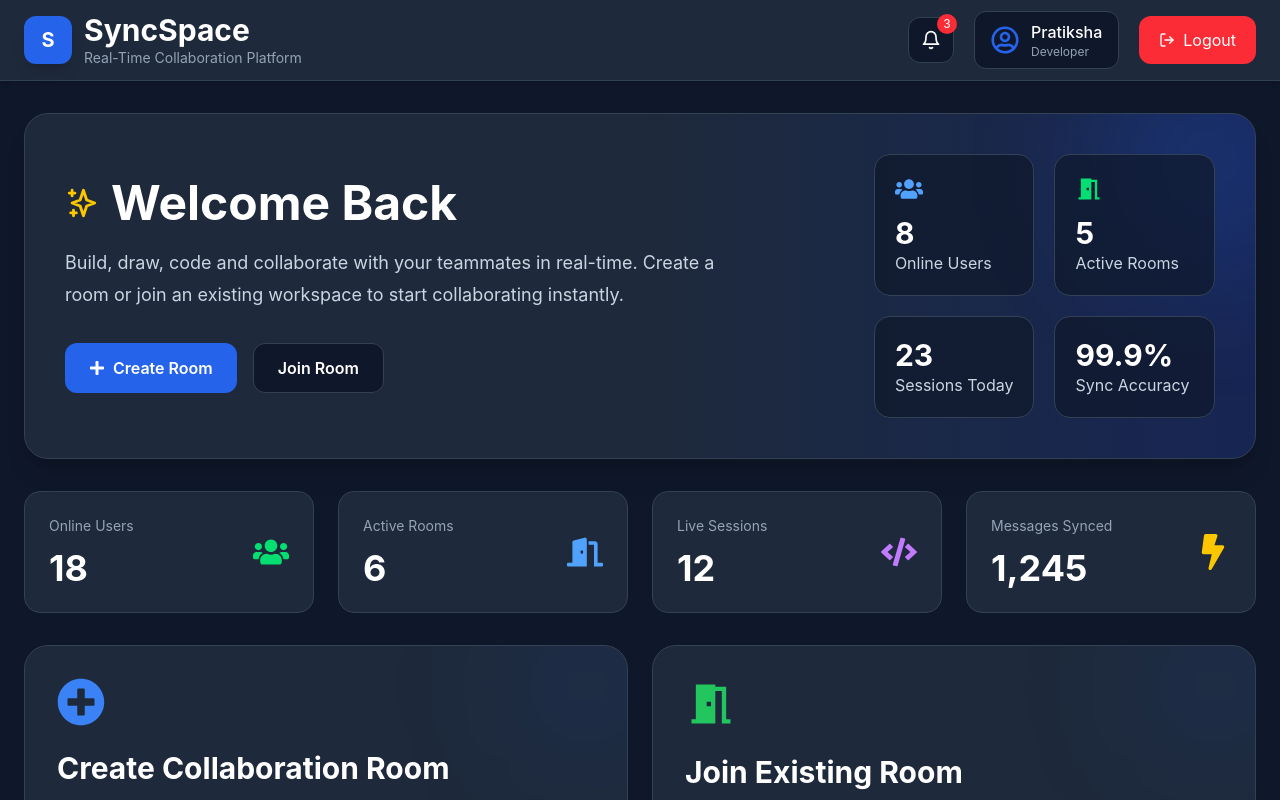
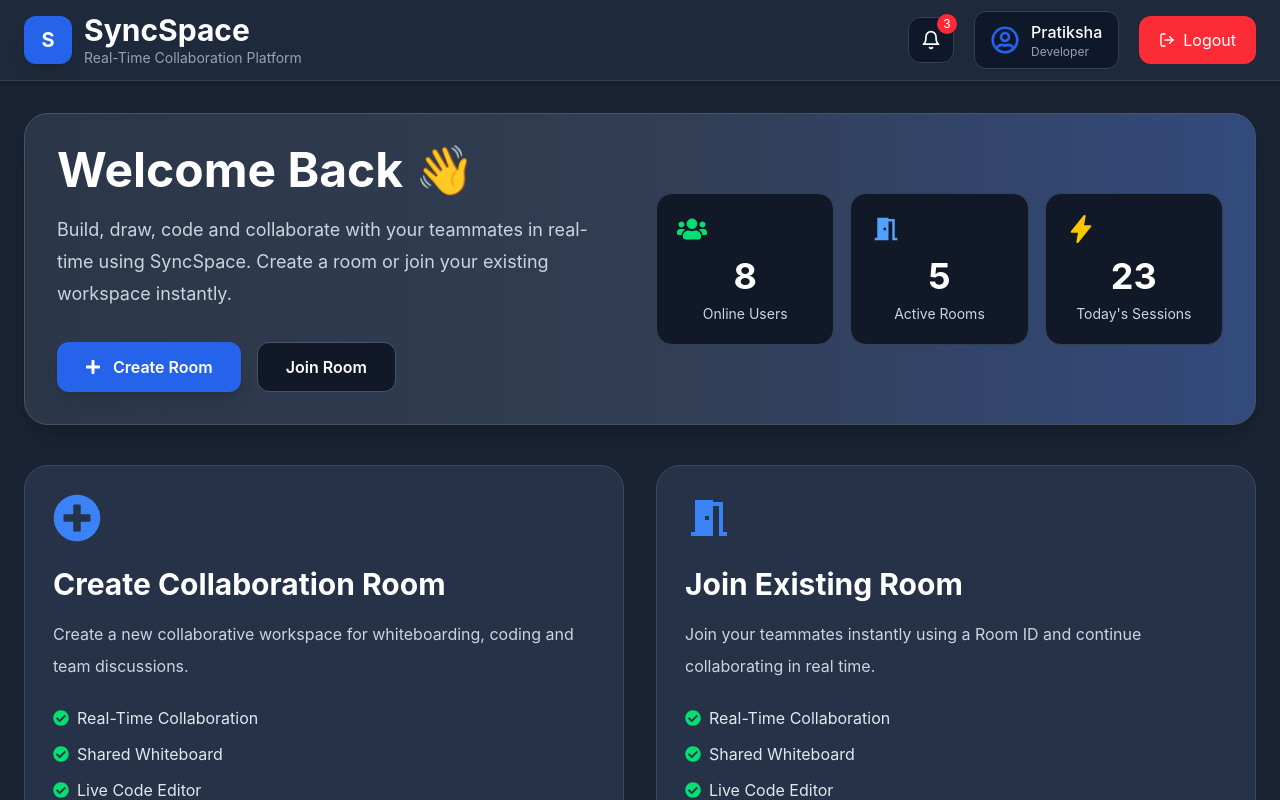
Before and after one commit to chandancoder-dev/syncspace-team14, a React (Vite) app in the folder client/: page /dashboard in a window 1280 px wide. Shown: the top 800 px of the page. Built offline with nearby package versions, Linux system fonts and the light colour scheme.

Commit message:
Updated Dashboard UI

```diff
--- a/client/src/components/ActionCard.jsx
+++ b/client/src/components/ActionCard.jsx
@@ -1,151 +1,79 @@
-import { useNavigate } from "react-router-dom";
-
-import {
-  FaPlusCircle,
-  FaCheckCircle,
-  FaArrowRight,
-} from "react-icons/fa";
-
-import { MdMeetingRoom } from "react-icons/md";
+import { FaArrowRight, FaCheckCircle } from "react-icons/fa";
 
 export default function ActionCard({
   title,
   description,
   button,
+  icon,
 }) {
-  const navigate = useNavigate();
-
-  const handleClick = () => {
-    if (button === "Create Room") {
-      navigate("/create-room");
-    } else {
-      navigate("/join-room");
-    }
-  };
-
-  const isCreate = button === "Create Room";
-
   return (
     <div
       className="
-        group
-        relative
-        overflow-hidden
+      bg-[#263247]
+      border
+      border-[#3B4A63]
       rounded-3xl
-        border
-        border-[#334155]
-        bg-[#1E293B]
-        p-8
+      p-7
       transition-all
       duration-300
       hover:-translate-y-2
       hover:border-[#2563EB]
-        hover:shadow-2xl
+      hover:shadow-xl
+      hover:shadow-blue-500/20
     "
     >
-      {/* Glow Effect */}
-      <div className="absolute -top-10 -right-10 h-40 w-40 rounded-full bg-[#2563EB]/10 blur-3xl"></div>
-
-      <div className="relative z-10">
-
-        {/* Icon */}
-        <div className="mb-6">
-
-          {isCreate ? (
-            <FaPlusCircle
-              size={48}
-              className="text-[#3B82F6]"
-            />
-          ) : (
-            <MdMeetingRoom
-              size={52}
-              className="text-[#22C55E]"
-            />
-          )}
-
+      <div className="text-5xl mb-6 text-[#3B82F6]">
+        {icon}
       </div>
 
-        {/* Title */}
-
       <h2 className="text-3xl font-bold text-white">
-
         {title}
-
       </h2>
 
-        {/* Description */}
-
-        <p className="mt-4 text-[#CBD5E1] leading-7">
-
+      <p className="text-[#CBD5E1] mt-4 leading-8">
         {description}
-
       </p>
 
-        {/* Features */}
+      <div className="space-y-3 mt-6 text-[#E2E8F0]">
 
-        <div className="mt-8 space-y-3">
-
-          <div className="flex items-center gap-3">
-
+        <div className="flex items-center gap-2">
           <FaCheckCircle className="text-green-400" />
-
-            <span className="text-[#CBD5E1]">
           Real-Time Collaboration
-            </span>
-
         </div>
 
-          <div className="flex items-center gap-3">
-
+        <div className="flex items-center gap-2">
           <FaCheckCircle className="text-green-400" />
-
-            <span className="text-[#CBD5E1]">
           Shared Whiteboard
-            </span>
-
         </div>
 
-          <div className="flex items-center gap-3">
-
+        <div className="flex items-center gap-2">
           <FaCheckCircle className="text-green-400" />
-
-            <span className="text-[#CBD5E1]">
           Live Code Editor
-            </span>
-
         </div>
 
       </div>
 
-        {/* Button */}
-
       <button
-          onClick={handleClick}
         className="
-            mt-10
+        w-full
+        mt-8
+        bg-[#2563EB]
+        hover:bg-[#1D4ED8]
+        py-4
+        rounded-xl
+        text-white
+        font-semibold
         flex
-            w-full
+        justify-center
         items-center
-            justify-center
-            gap-3
-            rounded-xl
-            bg-[#2563EB]
-            px-6
-            py-4
-            text-lg
-            font-semibold
-            text-white
+        gap-2
         transition-all
-            duration-300
-            hover:bg-[#1D4ED8]
       "
       >
         {button}
 
         <FaArrowRight />
       </button>
-
-      </div>
     </div>
   );
 }
--- a/client/src/components/WelcomeCard.jsx
+++ b/client/src/components/WelcomeCard.jsx
@@ -1,103 +1,102 @@
 import { FaPlus, FaUsers } from "react-icons/fa";
 import { MdMeetingRoom } from "react-icons/md";
-import { HiOutlineSparkles } from "react-icons/hi";
+import { IoFlash } from "react-icons/io5";
 import { useNavigate } from "react-router-dom";
 
 export default function WelcomeCard() {
   const navigate = useNavigate();
 
-  const handleCreateRoom = () => {
-    navigate("/create-room");
-  };
-
-  const handleJoinRoom = () => {
-    navigate("/join-room");
-  };
+  const stats = [
+    {
+      title: "Online Users",
+      value: "8",
+      icon: <FaUsers />,
+      color: "text-green-400",
+    },
+    {
+      title: "Active Rooms",
+      value: "5",
+      icon: <MdMeetingRoom />,
+      color: "text-blue-400",
+    },
+    {
+      title: "Today's Sessions",
+      value: "23",
+      icon: <IoFlash />,
+      color: "text-yellow-400",
+    },
+  ];
 
   return (
     <div
       className="
-        relative
-        overflow-hidden
       rounded-3xl
+      bg-gradient-to-r
+      from-[#2B3648]
+      via-[#313D52]
+      to-[#334A7D]
       border
-        border-[#334155]
-        bg-linear-to-r
-        from-[#1E293B]
-        via-[#1E293B]
-        to-[#172554]
-        p-10
+      border-[#475569]
+      p-8
       shadow-xl
     "
     >
-      {/* Decorative Circle */}
-      <div className="absolute -right-16 -top-16 h-56 w-56 rounded-full bg-[#2563EB]/20 blur-3xl"></div>
+      <div className="grid lg:grid-cols-2 gap-8 items-center">
 
-      <div className="relative z-10 flex flex-col lg:flex-row lg:items-center lg:justify-between gap-10">
+        {/* LEFT SECTION */}
 
-        {/* Left Section */}
         <div>
 
-          <div className="flex items-center gap-3">
+          <h1 className="text-5xl font-bold text-white">
+            Welcome Back 👋
+          </h1>
 
-            <HiOutlineSparkles
-              className="text-yellow-400"
-              size={34}
-            />
-
-            <h2 className="text-5xl font-bold text-white">
-              Welcome Back
-            </h2>
-
-          </div>
-
-          <p className="mt-5 max-w-2xl text-lg leading-8 text-[#CBD5E1]">
+          <p className="mt-5 text-lg leading-8 text-[#CBD5E1] max-w-xl">
             Build, draw, code and collaborate with your teammates in
-            real-time. Create a room or join an existing workspace to
-            start collaborating instantly.
+            real-time using SyncSpace. Create a room or join your
+            existing workspace instantly.
           </p>
 
-          {/* Buttons */}
-          <div className="mt-8 flex flex-wrap gap-4">
+          <div className="flex gap-4 mt-8 flex-wrap">
 
             <button
-              onClick={handleCreateRoom}
+              onClick={() => navigate("/create-room")}
               className="
               flex
               items-center
-                gap-2
+              gap-3
+              px-7
+              py-3
               rounded-xl
               bg-[#2563EB]
-                px-6
-                py-3
-                font-semibold
-                text-white
-                transition
-                duration-300
               hover:bg-[#1D4ED8]
               hover:scale-105
+              transition-all
+              duration-300
+              text-white
+              font-semibold
+              shadow-lg
             "
             >
               <FaPlus />
-
               Create Room
             </button>
 
             <button
-              onClick={handleJoinRoom}
+              onClick={() => navigate("/join-room")}
               className="
+              px-7
+              py-3
               rounded-xl
               border
-                border-[#334155]
-                bg-[#0F172A]
-                px-6
-                py-3
-                font-semibold
-                text-white
-                transition
-                duration-300
+              border-[#475569]
+              bg-[#111827]
               hover:border-[#2563EB]
               hover:bg-[#1E293B]
+              transition-all
+              duration-300
+              text-white
+              font-semibold
             "
             >
               Join Room
@@ -107,67 +106,45 @@ export default function WelcomeCard() {
 
         </div>
 
-        {/* Right Section */}
+        {/* RIGHT SECTION */}
 
-        <div className="grid grid-cols-2 gap-5">
+        <div className="grid grid-cols-3 gap-4">
 
-          <div className="rounded-2xl bg-[#0F172A]/70 p-5 border border-[#334155]">
+          {stats.map((item) => (
 
-            <FaUsers
-              className="text-blue-400 mb-3"
-              size={28}
-            />
+            <div
+              key={item.title}
+              className="
+              bg-[#111827]
+              rounded-2xl
+              border
+              border-[#334155]
+              p-5
+              text-center
+              hover:border-[#2563EB]
+              hover:-translate-y-1
+              hover:shadow-lg
+              hover:shadow-blue-500/20
+              transition-all
+              duration-300
+            "
+            >
 
-            <h3 className="text-3xl font-bold text-white">
-              8
-            </h3>
+              <div className={`text-3xl mb-3 ${item.color}`}>
+                {item.icon}
+              </div>
 
-            <p className="text-[#CBD5E1]">
-              Online Users
+              <h2 className="text-4xl font-bold text-white">
+                {item.value}
+              </h2>
+
+              <p className="text-sm text-[#CBD5E1] mt-2">
+                {item.title}
               </p>
 
             </div>
 
-          <div className="rounded-2xl bg-[#0F172A]/70 p-5 border border-[#334155]">
-
-            <MdMeetingRoom
-              className="text-green-400 mb-3"
-              size={28}
-            />
-
-            <h3 className="text-3xl font-bold text-white">
-              5
-            </h3>
-
-            <p className="text-[#CBD5E1]">
-              Active Rooms
-            </p>
-
-          </div>
-
-          <div className="rounded-2xl bg-[#0F172A]/70 p-5 border border-[#334155]">
-
-            <h3 className="text-3xl font-bold text-white">
-              23
-            </h3>
-
-            <p className="text-[#CBD5E1]">
-              Sessions Today
-            </p>
-
-          </div>
-
-          <div className="rounded-2xl bg-[#0F172A]/70 p-5 border border-[#334155]">
-
-            <h3 className="text-3xl font-bold text-white">
-              99.9%
-            </h3>
-
-            <p className="text-[#CBD5E1]">
-              Sync Accuracy
-            </p>
-
-          </div>
+          ))}
 
         </div>
 
--- a/client/src/pages/Dashboard.jsx
+++ b/client/src/pages/Dashboard.jsx
@@ -1,12 +1,13 @@
 import DNavbar from "../components/DNavbar";
 import WelcomeCard from "../components/WelcomeCard";
-import StatsCard from "../components/StatsCard";
 import ActionCard from "../components/ActionCard";
 import RecentRooms from "../components/RecentRooms";
+import {FaPlusCircle } from "react-icons/fa";
+import {MdMeetingRoom } from "react-icons/md";
 
 export default function Dashboard() {
   return (
-    <div className="min-h-screen bg-[#0F172A]">
+    <div className="min-h-screen bg-[#1A2333]">
 
       <DNavbar />
 
@@ -15,19 +16,18 @@ export default function Dashboard() {
         {/* Welcome */}
         <WelcomeCard />
 
-        {/* Statistics */}
-        <StatsCard />
-
-        {/* Quick Actions */}
-        <div className="grid lg:grid-cols-2 gap-6 mt-8">
+        {/* Action Cards */}
+        <div className="grid lg:grid-cols-2 gap-8 mt-10">
 
           <ActionCard
+  icon={<FaPlusCircle />}
   title="Create Collaboration Room"
   description="Create a new collaborative workspace for whiteboarding, coding and team discussions."
   button="Create Room"
 />
 
 <ActionCard
+  icon={<MdMeetingRoom />}
   title="Join Existing Room"
   description="Join your teammates instantly using a Room ID and continue collaborating in real time."
   button="Join Room"
@@ -36,7 +36,7 @@ export default function Dashboard() {
         </div>
 
         {/* Recent Rooms */}
-        <div className="mt-10">
+        <div className="mt-12">
 
           <RecentRooms />
 
```
Lines whose indentation alone changed are shown as unchanged.
